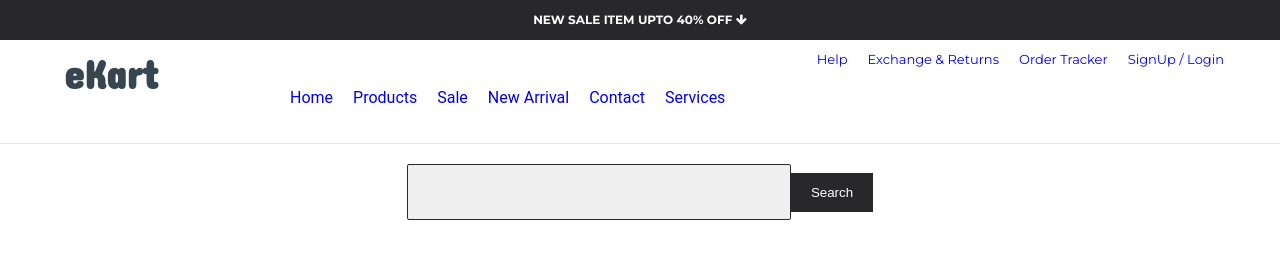
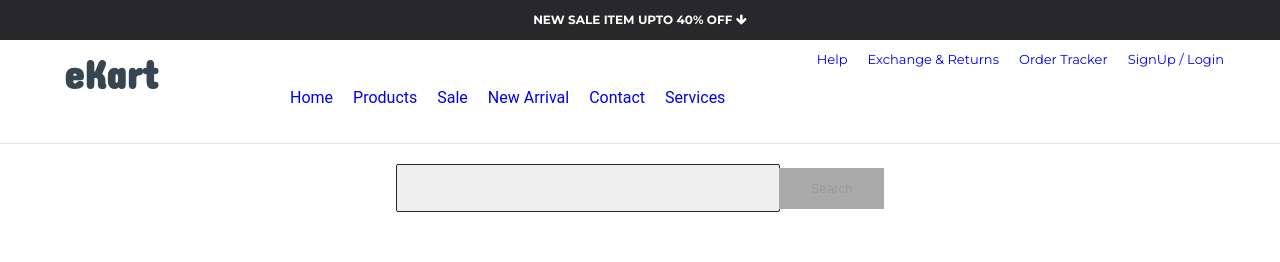
Before and after one commit to AswinSatheesh/angular-ekart-project, an Angular app: page / in a window 1280 px wide. Shown: the top 262 px of the page. Built offline with nearby package versions, Linux system fonts and the light colour scheme.

Commit message:
search changes ngClass

```diff
--- a/src/app/container/search/search.component.css
+++ b/src/app/container/search/search.component.css
@@ -5,7 +5,7 @@
 }
 .ekart-search-product-input{
     width: 40%;
-    height: 7vh;
+    height: 6vh;
     padding: 1px 10px;
     outline: none;
     border-radius: 2px;
@@ -15,11 +15,11 @@
 
 
 .btn{
-    padding: 5px 10px;
+    padding: 4px 10px;
     border: none;
 }
 .btn-search{
-    padding: 12px 20px;
+    padding: 14px 20px;
     background-color: #28282B;
     color:#fff;
 }
@@ -28,3 +28,13 @@
     margin: 20px auto;
     padding: 10px 140px;
 }
+
+
+.btn-serach-disabled{
+    padding: 12px 30px;
+    background-color: #aaa;
+    margin-left: -1px;
+    color: #999;
+    border: #aaa 1px solid;
+    cursor: not-allowed;
+}
--- a/src/app/container/search/search.component.html
+++ b/src/app/container/search/search.component.html
@@ -1,6 +1,6 @@
 <div class="ekart--search--product">
     <input class="ekart-search-product-input" [(ngModel)] = "searchText">
-    <button class="btn btn-search">Search</button>
+    <button [ngClass]="{'btn':true, 'btn-search': searchText,'btn-serach-disabled': !searchText }" [disabled] = "!searchText">Search</button>
 </div>
 <div class="ekart-search-result-for">
     <p *ngIf="searchText" ><strong>Search result for:</strong> {{searchText}}</p>
```
